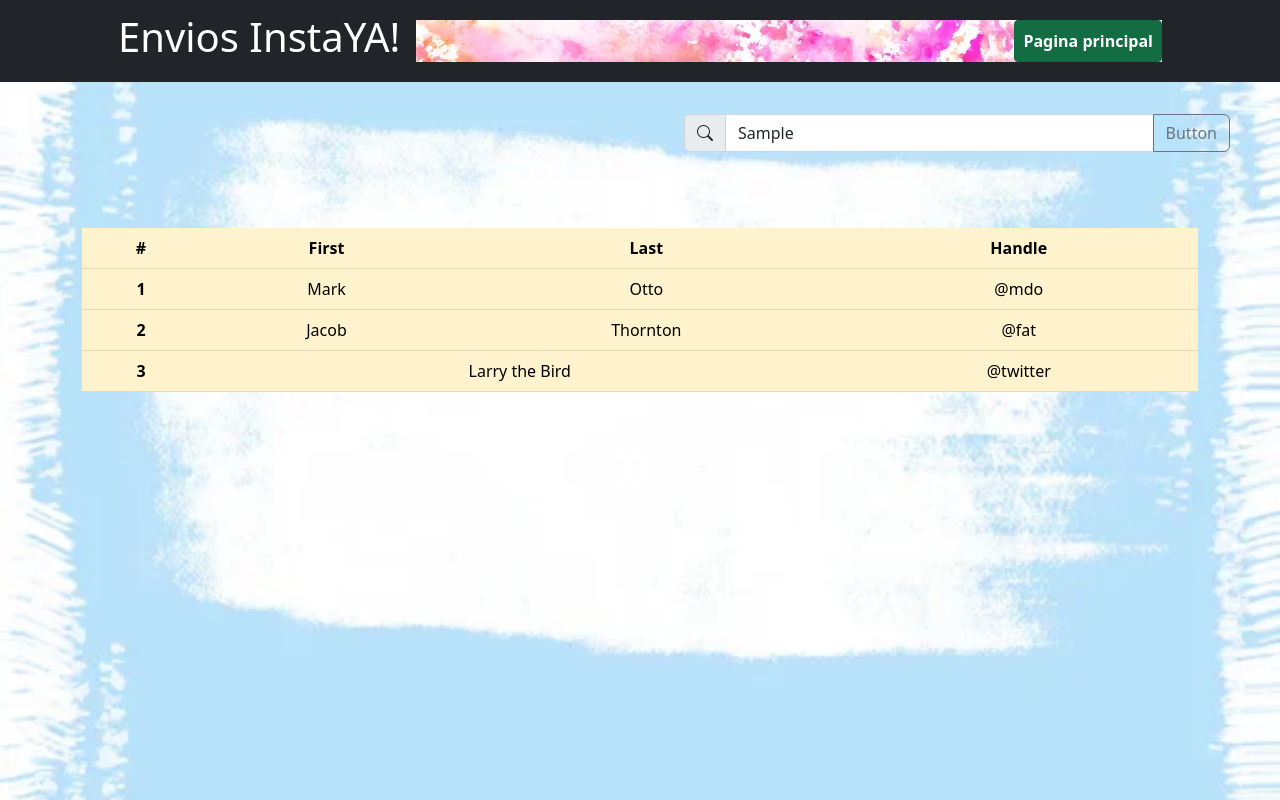
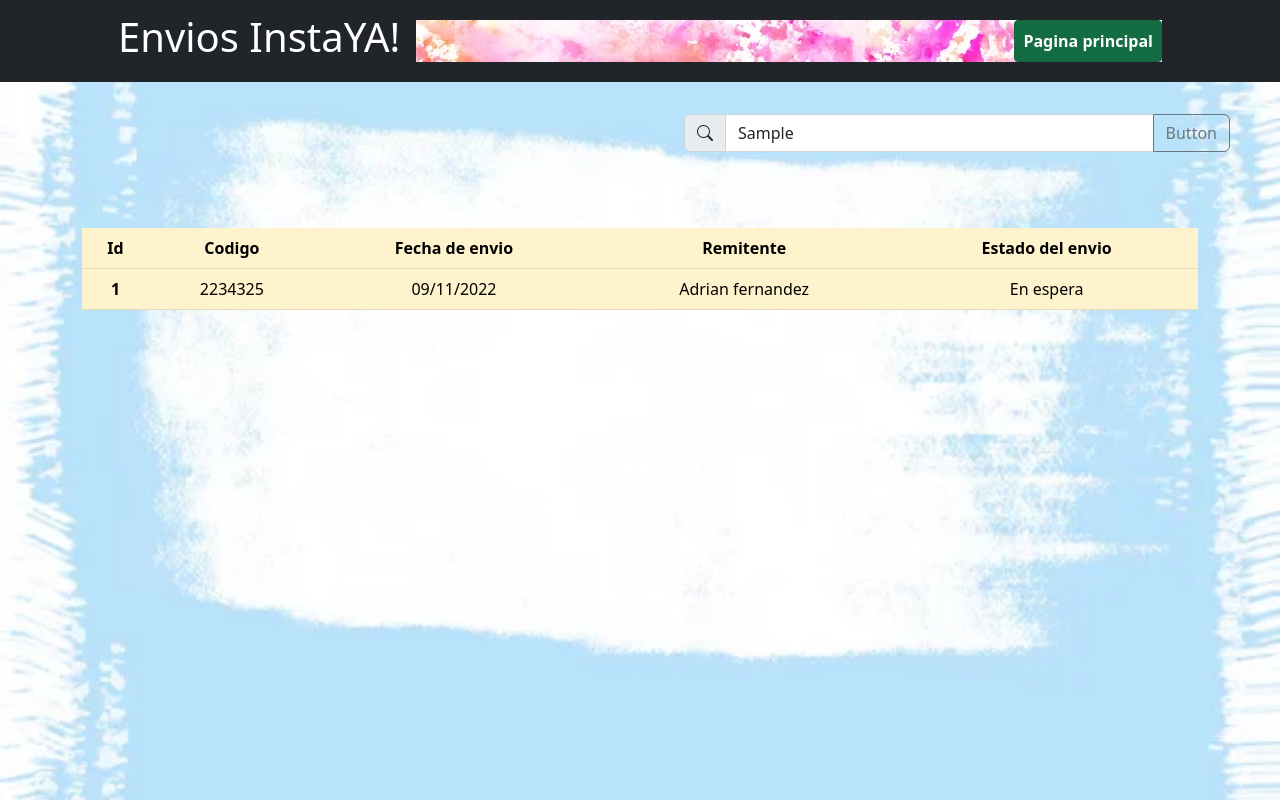
Before and after one commit to adferatuz/Proyecto_Envios_Ciclo4, a React (Vite) app: page /EstadoEnvios in a window 1280 px wide. Both pictures are taken after typing "Sample" into the empty fields and a click on the button "Button". Built offline with nearby package versions, Linux system fonts and the light colour scheme.

Commit message:
actualizado

```diff
--- a/src/components/Aplicacion/Servicios/EstadoEnvios.jsx
+++ b/src/components/Aplicacion/Servicios/EstadoEnvios.jsx
@@ -1,6 +1,5 @@
 import {React, useState} from "react";
 import { useNavigate } from "react-router-dom";
-import { Link } from "react-router-dom";
 import { useForm } from "react-hook-form";
 import HistorialEnvios from "./historialEnvios";
 
--- a/src/components/Aplicacion/Servicios/confirmacionEnvioFormulario.jsx
+++ b/src/components/Aplicacion/Servicios/confirmacionEnvioFormulario.jsx
@@ -9,7 +9,7 @@ const  ModalEnviado = ({vista, handleClickChild})=> {
     },[vista])
 
     const {register, formState: {errors}, handleSubmit} = useForm ();
-    const customSubmit = (data) =>{console.log(data)};
+    const customSubmit = (dataForms) =>{console.log(dataForms)};
 
 
     const handleClick = () => {
--- a/src/components/Aplicacion/Servicios/formDatosRecibe.jsx
+++ b/src/components/Aplicacion/Servicios/formDatosRecibe.jsx
@@ -6,7 +6,10 @@ const FormDatosRecibe = ({vista, handleClickChild}) => {
     },[vista])
 
     const {register, formState: {errors}, handleSubmit} = useForm ();
-    const customSubmit = (data) =>{console.log(data)};
+
+    const customSubmit = (dataForm) =>{
+        console.log(dataForm)
+    };
 
     const handleClick = () => {
         handleClickChild();
--- a/src/components/Aplicacion/Servicios/formularioDatosEnvios.jsx
+++ b/src/components/Aplicacion/Servicios/formularioDatosEnvios.jsx
@@ -6,7 +6,7 @@ const FormDatosEnvios = ({vista, handleClickChild}) => {
     },[vista])
 
     const {register, formState: {errors}, handleSubmit} = useForm ();
-    const customSubmit = (data) =>{console.log(data)};
+    const customSubmit = (dataForms) =>{console.log(dataForms)};
 
     const handleClick = () => {
         handleClickChild();
--- a/src/components/Aplicacion/Servicios/historialEnvios.jsx
+++ b/src/components/Aplicacion/Servicios/historialEnvios.jsx
@@ -5,35 +5,47 @@ const HistorialEnvios = ({vista, handleClickChild}) => {
     useEffect(() =>{
     },[vista])
 
+    const labels = [
+        'Id',
+        'Codigo',
+        'Fecha de envio',
+        'Remitente',
+        'Estado del envio',
+    ]
+
+    const datos =[{
+        id: 1,
+        codigo: 2234325,
+        fechaEnvio: '09/11/2022',
+        remitente: 'Adrian fernandez',
+        estadoEnvio: 'En espera'
+    }]
+
     return (
         <>
         <table className="table table-warning">
             <thead>
                 <tr>
-                <th scope="col">#</th>
-                <th scope="col">First</th>
-                <th scope="col">Last</th>
-                <th scope="col">Handle</th>
+                    {labels.map((labels, index) => {
+                        return (<th key={index} scope="col">{labels}</th>)
+                    })}
                 </tr>
             </thead>
             <tbody>
-                <tr>
-                    <th scope="row">1</th>
-                    <td>Mark</td>
-                    <td>Otto</td>
-                    <td>@mdo</td>
-                </tr>
-                <tr>
-                    <th scope="row">2</th>
-                    <td>Jacob</td>
-                    <td>Thornton</td>
-                    <td>@fat</td>
-                </tr>
-                <tr>
-                    <th scope="row">3</th>
-                    <td colSpan="2">Larry the Bird</td>
-                    <td>@twitter</td>
-                </tr>
+                {datos.map((datos, index) => {
+                    return (
+                        <tr key={index}>
+                            <th scope="row">{datos.id}</th>
+                            <td>{datos.codigo}</td>
+                            <td>{datos.fechaEnvio}</td>
+                            <td>{datos.remitente}</td>
+                            <td>{datos.estadoEnvio}</td>
+                        </tr>
+                    )
+                })}
+
+
+
             </tbody>
         </table>
         </>
```
